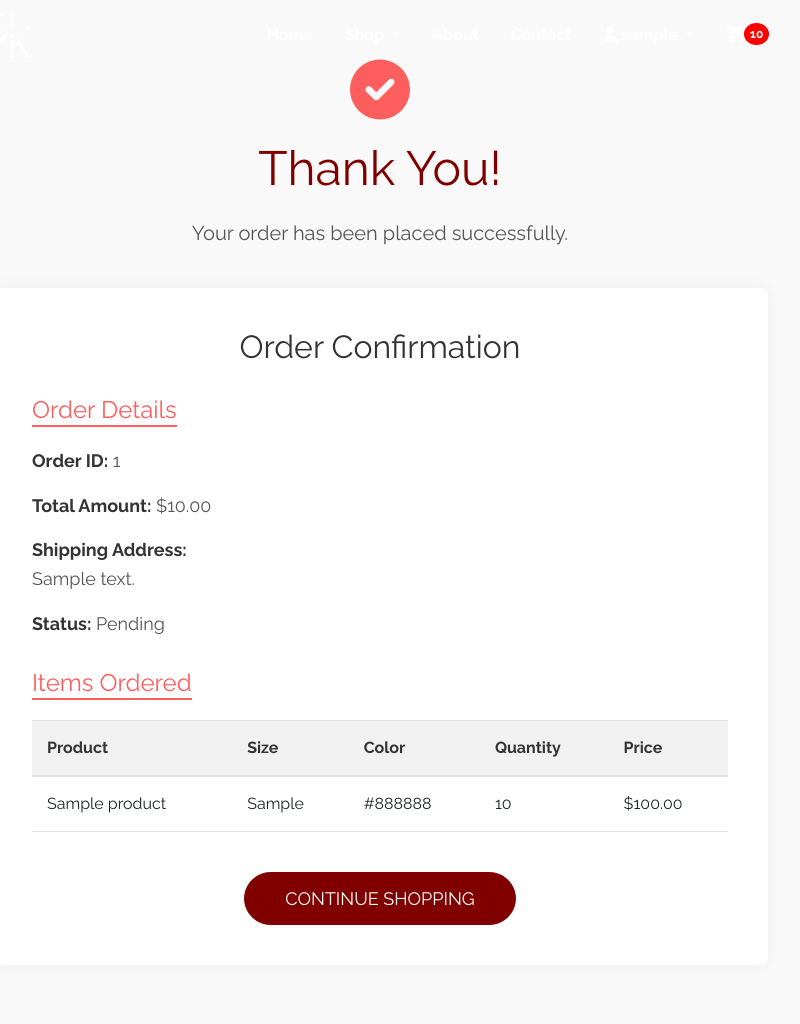
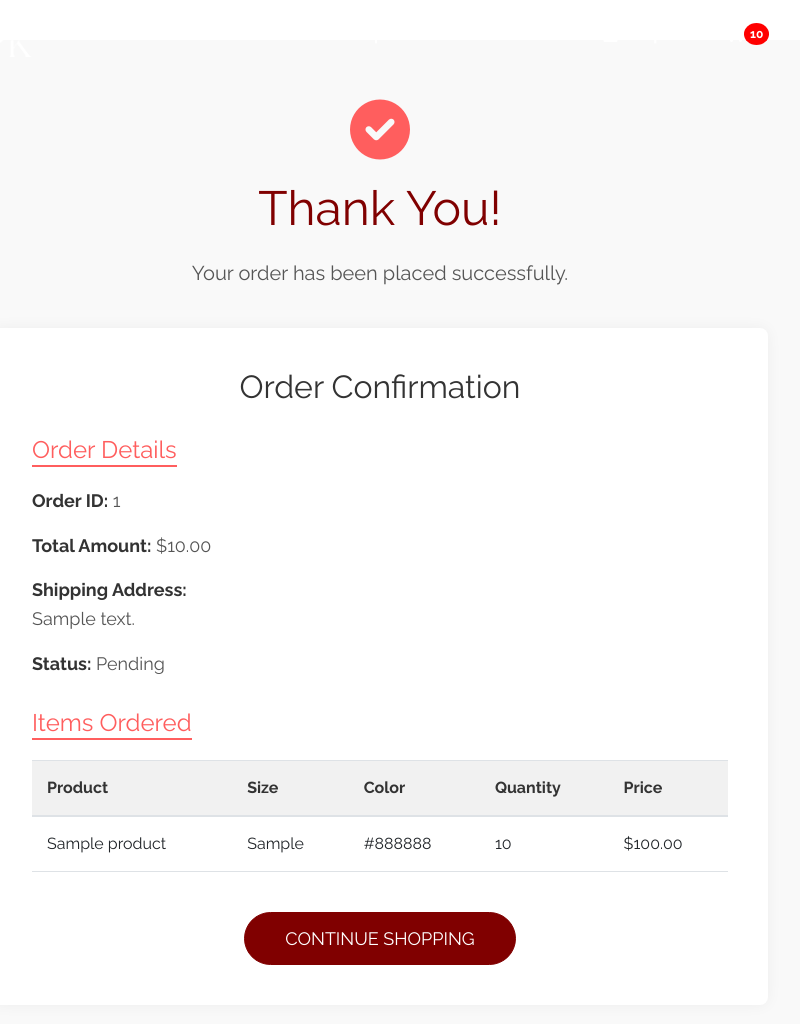
Before and after one commit to Donrington/rokeyla, a Flask app: page /order_confirmation/1 in a window 1280 px wide. Shown: the top 1024 px of the page, without its empty margins (260-1060 px from the left). Run offline with Flask 3, Linux system fonts and the light colour scheme; the visitor is signed in with stand-in values (Sample User, id 1); tables that the repository leaves empty hold one stand-in row (values such as "Sample post"); some libraries are stand-ins or nearby versions.

Commit message:
order confirmation created

```diff
--- a/main/static/css/order_confirmation.css
+++ b/main/static/css/order_confirmation.css
@@ -7,6 +7,7 @@ body {
 .order-confirmation-page {
     background-color: #f9f9f9; /* Light shade of white */
     padding: 60px 0;
+    margin-top: 40px;
 }
 
 .container {
```
